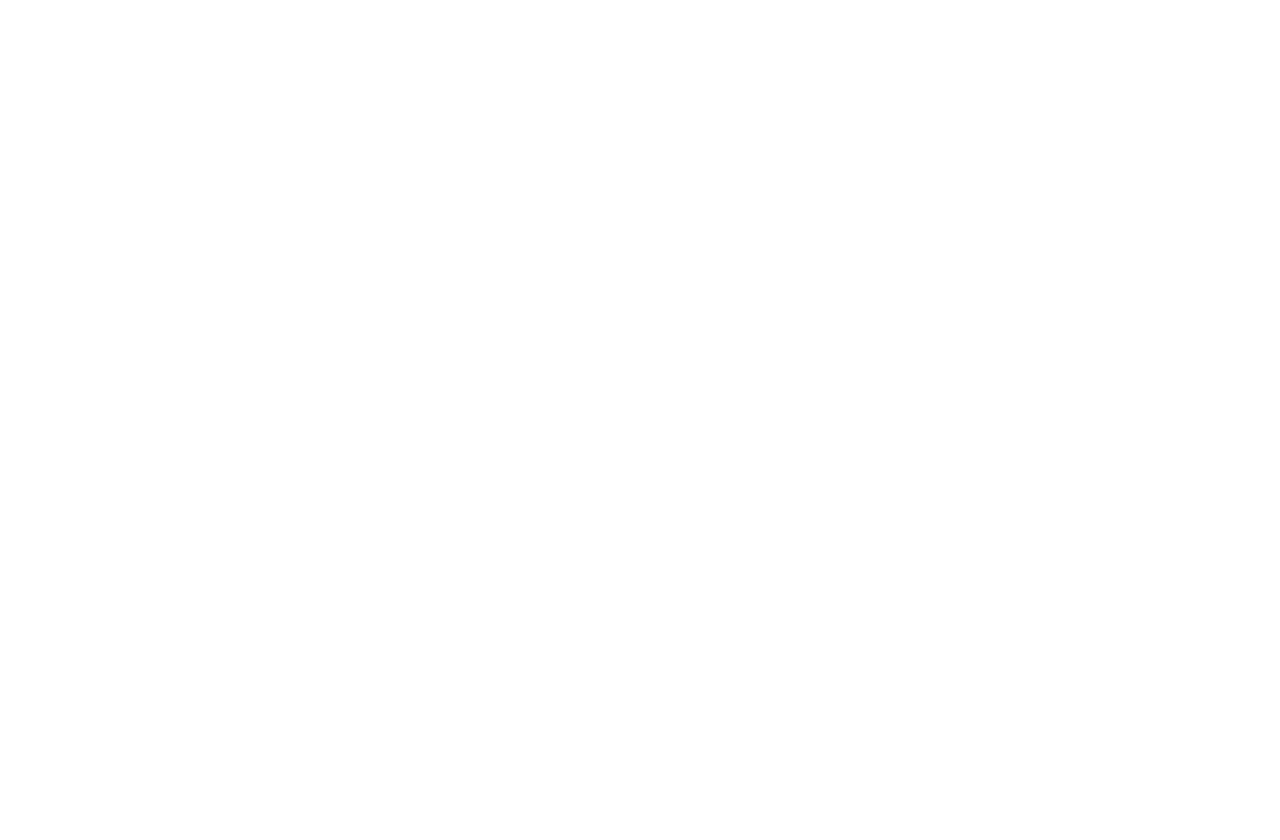
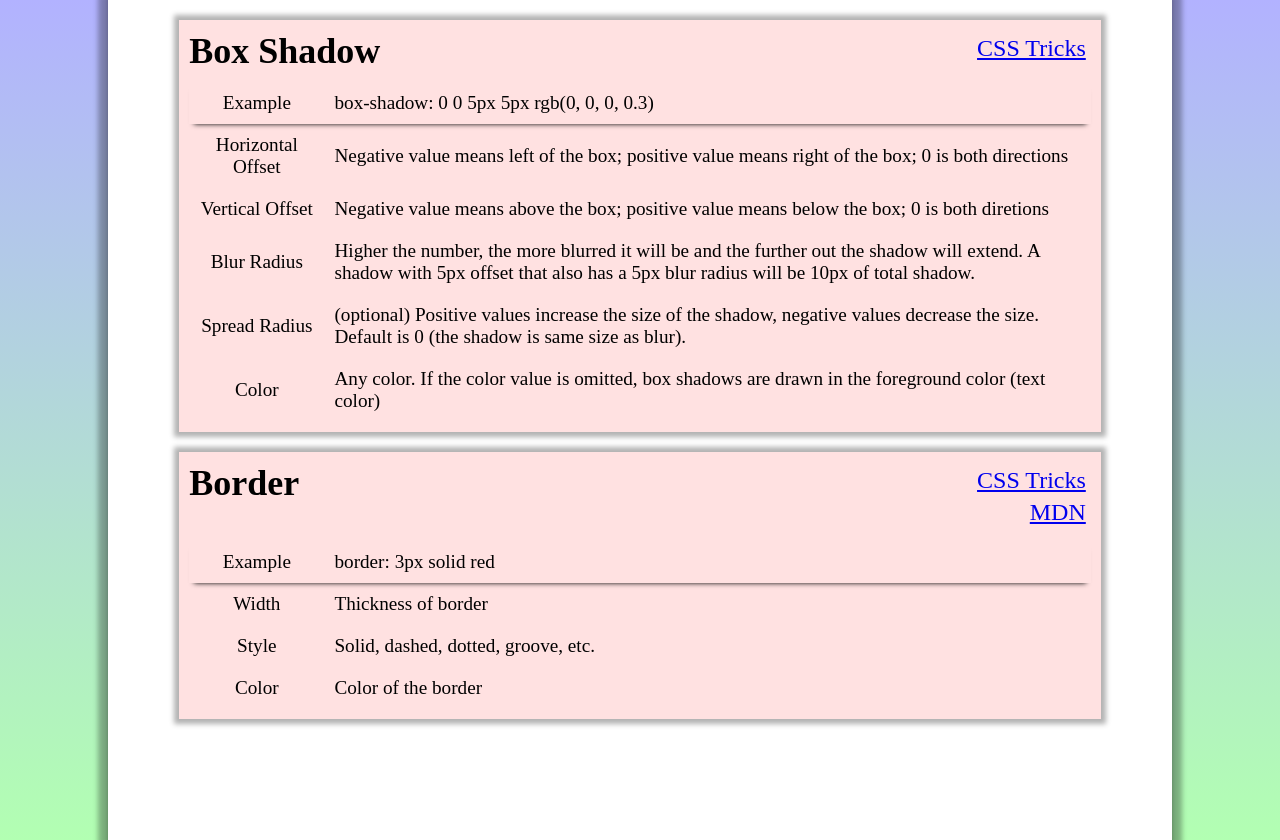
Before and after one commit to JoshHowardDev/cssreference, a plain HTML site: page index.html in a window 1280 px wide. Before the commit the page ends 800 px from the top, so only its background shows below. Drawn offline with Linux system fonts and the light colour scheme.

Commit message:
Complete structure with first two cards.

```diff
--- a/index.html
+++ b/index.html
@@ -9,6 +9,7 @@
     <title>CSS Reference</title>
 </head>
 <body>
-
+    <div class="bodyContainer" id="bodyContainer">
+    </div>
 </body>
 </html>
--- a/script.js
+++ b/script.js
@@ -0,0 +1,146 @@
+const bodyContainer = document.getElementById('bodyContainer')
+
+const dataCardObjs = [];
+
+class DataCard {
+    constructor(name, example, linkTitles, linkURLs, syntaxTitles, syntaxDescriptions) {
+        this.name = name;
+        this.example = example;
+
+        const linksArray = [];
+        const syntaxIndexArray = [];
+
+        linkTitles.forEach((title, index) => {
+            linksArray.push([title, linkURLs[index]]);
+        });
+        this.linksArray = linksArray
+
+        syntaxTitles.forEach((title, index) => {
+            syntaxIndexArray.push([title, syntaxDescriptions[index]]);
+        });
+        this.syntaxIndexArray = syntaxIndexArray
+    }
+}
+
+function propogateDataArray() {
+    const dataArray = [];
+
+    //Template
+    // dataArray.push({
+    //     name: 'Name',
+    //     example: `Example`,
+    //     linkTitles: [
+    //         'Title',
+    //     ],
+    //     linkURLs: [
+    //         'URL',
+    //     ],
+    //     syntaxTitles: [
+    //         'Title',
+    //     ],
+    //     syntaxDescriptions: [
+    //         `Description`,
+    //     ],
+    // });
+
+
+    //Box Shadow
+    dataArray.push({
+        name: 'Box Shadow',
+        example: `box-shadow: 0 0 5px 5px rgb(0, 0, 0, 0.3)`,
+
+        linkTitles: [
+            'CSS Tricks',
+        ],
+
+        linkURLs: [
+            'https://css-tricks.com/almanac/properties/b/box-shadow/',
+        ],
+
+        syntaxTitles: [
+            'Horizontal Offset',
+            'Vertical Offset',
+            'Blur Radius',
+            'Spread Radius',
+            'Color',
+        ],
+
+        syntaxDescriptions: [
+            `Negative value means left of the box; positive value means right of the box; 0 is both directions`,
+            `Negative value means above the box; positive value means below the box; 0 is both diretions`,
+            `Higher the number, the more blurred it will be and the further out the shadow will extend. A shadow with 5px offset that also has a 5px blur radius will be 10px of total shadow.`,
+            `(optional) Positive values increase the size of the shadow, negative values decrease the size. Default is 0 (the shadow is same size as blur).`,
+            `Any color. If the color value is omitted, box shadows are drawn in the foreground color (text color)`,
+        ],
+    });
+
+
+    //Border
+    dataArray.push({
+        name: 'Border',
+        example: `border: 3px solid red`,
+        linkTitles: [
+            'CSS Tricks',
+            'MDN',
+        ],
+        linkURLs: [
+            'https://css-tricks.com/almanac/properties/b/border/',
+            'https://developer.mozilla.org/en-US/docs/Web/CSS/border#syntax',
+        ],
+        syntaxTitles: [
+            'Width',
+            'Style',
+            'Color',
+        ],
+        syntaxDescriptions: [
+            `Thickness of border`,
+            'Solid, dashed, dotted, groove, etc.',
+            'Color of the border',
+        ],
+    });
+
+    dataArray.forEach(obj => {
+        let newCard = new DataCard(obj.name, obj.example, obj.linkTitles, obj.linkURLs, obj.syntaxTitles, obj.syntaxDescriptions);
+        dataCardObjs.push(newCard);
+    })
+
+
+};
+
+propogateDataArray();
+console.log(dataCardObjs)
+
+dataCardObjs.forEach(cardObj => {
+
+    let htmlTxt = '';
+
+    htmlTxt = `<div class="${cardObj.name}">` + `<div class="cardHeader">` + `<div class="cardTitle"><h2 class="cardTitle">${cardObj.name}</h2></div>`;
+
+    //Add links
+    htmlTxt += `<div class="links">`
+    cardObj.linksArray.forEach(linkArray => {
+        htmlTxt += `<div class="referenceLink"><a href="${linkArray[1]}" class="cardLink">${linkArray[0]}</a></div>`;
+    });
+    htmlTxt += `</div>`
+
+    //End header
+    htmlTxt += `</div>`
+
+
+    //Add syntax table
+    htmlTxt += `<table class="syntaxTable">`;
+    htmlTxt += `<tr><td>Example</td><td>${cardObj.example}</td></tr>`;
+
+    //Add each description row in syntax table
+    cardObj.syntaxIndexArray.forEach(syntaxArray => {
+        htmlTxt += `<tr><td class="syntaxTitle">${syntaxArray[0]}</td><td class="syntaxDescription">${syntaxArray[1]}</td></tr>`;
+    });
+
+    htmlTxt += `</table></div>`;
+
+    //Create new card div and append to bodyContainer
+    let newCard = document.createElement('div');
+    newCard.classList.add('card');
+    newCard.innerHTML = htmlTxt;
+    bodyContainer.appendChild(newCard);
+});
--- a/styles.css
+++ b/styles.css
@@ -0,0 +1,75 @@
+body, h2 {
+    margin: 0;
+    padding: 0;
+}
+
+body {
+    background: linear-gradient(rgb(0, 0, 255, 0.3), rgb(0, 255, 0, 0.3));
+    min-height: 100vh;
+    min-width: 100vw;
+    display: flex;
+    justify-content: center;
+}
+
+.bodyContainer {
+    min-height: 100vh;
+    width: clamp(500px, 80vw, 2000px);
+    background: white;
+    box-shadow:
+        5px 0 5px 5px rgb(0, 0, 0, 0.3),
+        -5px 0 5px 5px rgb(0, 0, 0, 0.3);
+    display: grid;
+    justify-items: center;
+    grid-template-columns: 1fr;
+    grid-auto-rows: minmax(min-content, max-content);
+    padding: 20px;
+    gap: 20px;
+}
+
+.card {
+    box-sizing: border-box;
+    background: rgb(255, 225, 225);
+    width: 90%;
+    box-shadow: 0 0 5px 5px rgb(0, 0, 0, 0.3);
+    padding: 10px;
+    font-size: 1.5rem;
+}
+
+.cardHeader {
+    display: flex;
+    justify-content: space-between;
+}
+
+h2 {
+    text-align: right;
+}
+
+.referenceLink {
+    text-align: right;
+    margin: 5px;
+}
+
+.syntaxTable {
+    font-size: 1.2rem;
+    margin-top: 10px;
+    border-collapse: collapse;
+    width: 100%;
+}
+
+tr:nth-child(1) {
+    box-shadow: 0 5px 5px -5px black;
+}
+
+.syntaxTable tr td:nth-child(1) {
+    text-align: center;
+    width: 15%;
+}
+
+.syntaxTable tr td:nth-child(2) {
+    text-align: left;
+    width: 85%;
+}
+
+td {
+    padding: 10px;
+}
```
